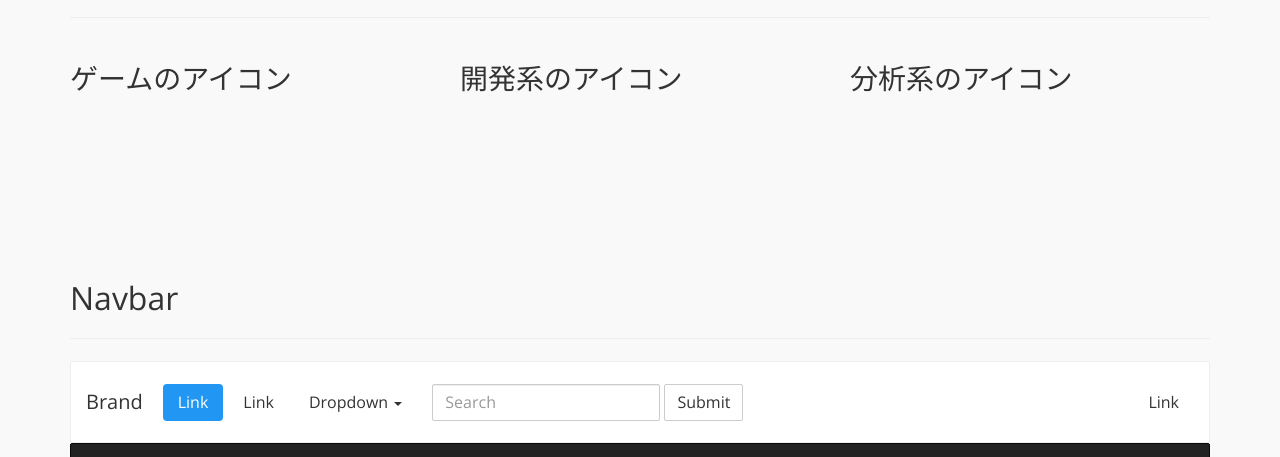
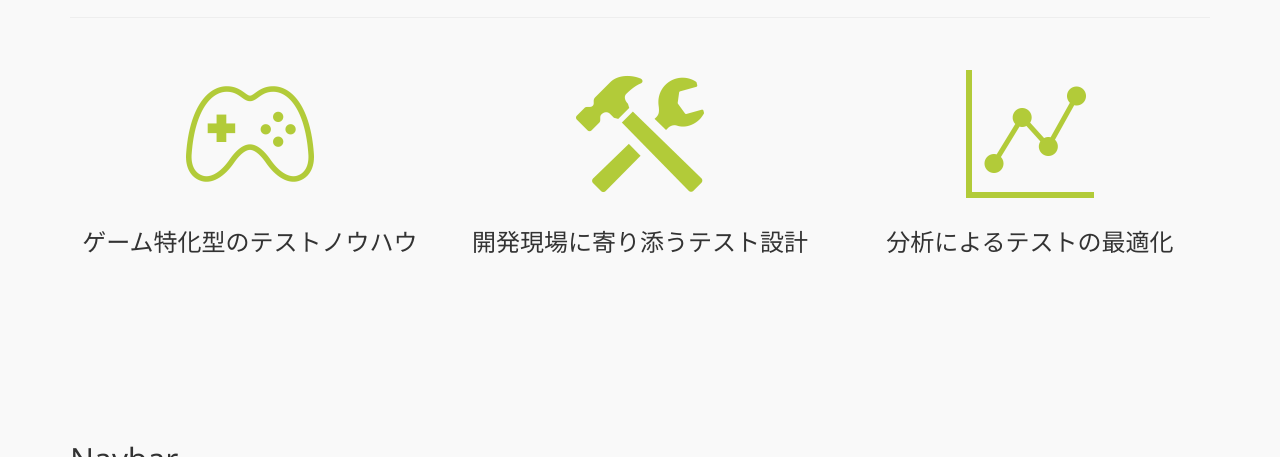
Before and after one commit to hujuu/cowork, a plain HTML site: page honoka/index.html in a window 1280 px wide. Shown: the part 726-1183 px from the top of the page. Drawn offline with nearby package versions, Linux system fonts and the light colour scheme.

Commit message:
アイコン挿入

```diff
--- a/honoka/css/bootstrap-custom.css
+++ b/honoka/css/bootstrap-custom.css
@@ -28,6 +28,13 @@
     margin-top: 60px;
     padding-top: 50px;
 }
+.info_icon{
+    margin: 30px;
+    text-align: center;
+}
+.col-lg-4 > h3{
+    text-align: center;
+}
 #nav{
     text-align: center;
     /*font-weight: bold;*/
--- a/honoka/index.html
+++ b/honoka/index.html
@@ -89,7 +89,6 @@
 
 <div class="container">
 
-
   <!-- Navs
   ================================================== -->
   <div class="section">
@@ -103,13 +102,16 @@
 
     <div class="row">
       <div class="col-lg-4">
-        <h2 id="nav-tabs">ゲームのアイコン</h2>
+          <div class="info_icon"><img border="0" src="img/game_icon.png" width="128" height="128" alt="イラスト1"></div>
+          <h3 id="nav-tabs">ゲーム特化型のテストノウハウ</h2>
       </div>
       <div class="col-lg-4">
-        <h2 id="nav-pills">開発系のアイコン</h2>
+          <div class="info_icon"><img border="0" src="img/dev_icon.png" width="128" height="128" alt="イラスト1"></div>
+          <h3 id="nav-pills">開発現場に寄り添うテスト設計</h2>
       </div>
       <div class="col-lg-4">
-        <h2 id="nav-breadcrumbs">分析系のアイコン</h2>
+          <div class="info_icon"><img border="0" src="img/graph_icon.png" width="128" height="128" alt="イラスト1"></div>
+          <h3 id="nav-breadcrumbs">分析によるテストの最適化</h2>
       </div>
     </div>
   </div>
```
Also changed, not shown: honoka/img/dev_icon.png (added), honoka/img/game_icon.png (added), honoka/img/graph_icon.png (added).
